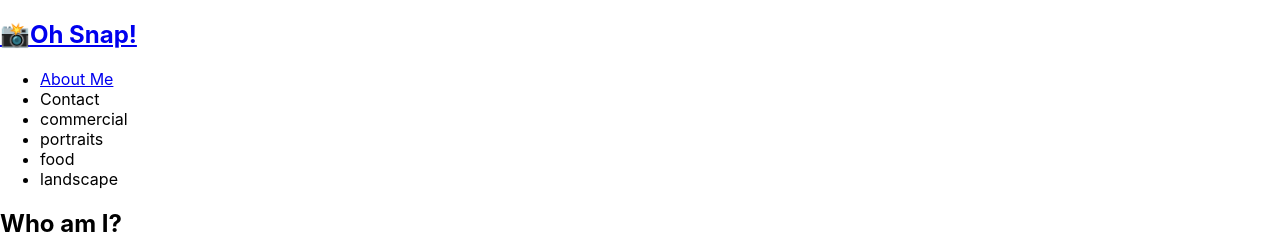
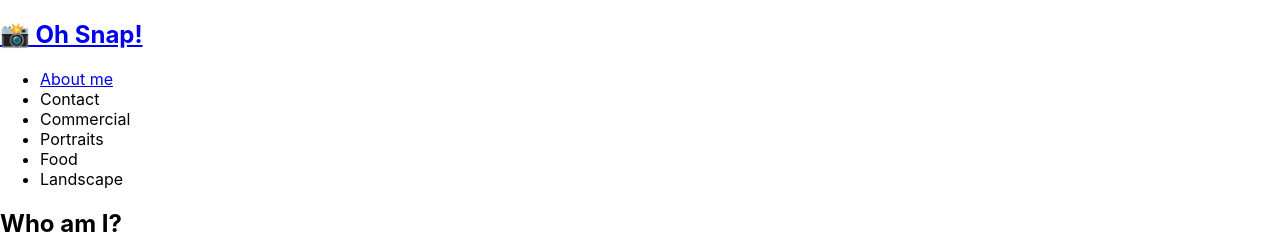
Before and after one commit to deoncole/photo-port, a React (Create React App) app: page / in a window 1280 px wide. Shown: the top 239 px of the page. Built offline with nearby package versions, Linux system fonts and the light colour scheme.

Commit message:
set up tests

```diff
--- a/src/components/Nav/index.js
+++ b/src/components/Nav/index.js
@@ -1,46 +1,52 @@
 import React from "react";
+import { capitalizeFirstLetter } from "../../utils/helpers";
 
-const Nav = ()=>{
-    const categories = [
-        {
-            name: "commercial",
-            description:
-                "Photos of grocery stores, food trucks, and other commercial projects",
-        },
-        { name: "portraits", description: "Portraits of people in my life" },
-        { name: "food", description: "Delicious delicacies" },
-        {
-            name: "landscape",
-            description: "Fields, farmhouses, waterfalls, and the beauty of nature",
-        },
+function Nav() {
+
+  const  categories = [
+    { name: 'commercial', description: 'Photos of grocery stores, food trucks, and other commercial projects' },
+    { name: 'portraits', description: 'Portraits of people in my life' },
+    { name: 'food', description: 'Delicious delicacies' },
+    { name: 'landscape', description: 'Fields, farmhouses, waterfalls, and the beauty of nature' }
   ];
 
-    function categorySelected(name) {
-        console.log(`${name} clicked`)
-    }
+  const handleClick = (item) => {
+    console.log(item);
+    return item;
+  };
 
-    return(
-        <header>
+  return (
+    <header className="flex-row px-1">
       <h2>
-                <a href="/"><span role="img" aria-label="camera">📸</span>Oh Snap!</a>
+        <a data-testid="link" href="/">
+          <span role="img" aria-label="camera"> 📸</span> Oh Snap!
+        </a>
       </h2>
       <nav>
         <ul className="flex-row">
           <li className="mx-2">
-                        <a href="#about">About Me</a>
+            <a data-testid="about" href="#about" onClick={() => handleClick("About")}>
+              About me
+            </a>
           </li>
-                    <li>
-                        <span>Contact</span>
+          <li className={"mx-2"}>
+            <span onClick={() => handleClick('Contact')}>
+              Contact
+            </span>
           </li>
-                    {categories.map((category)=>(
-                        <li className="mx-1" key={category.name}>
-                            <span onClick={()=> categorySelected(category.name)}>{category.name}</span>
+          {
+            categories.map((category) => (
+              <li className="mx-1" key={category.name} >
+                <span onClick={() => { handleClick(category.name); }}>
+                 {capitalizeFirstLetter(category.name)}
+                </span>
               </li>
-                    ))}
+            ))
+          }
         </ul>
       </nav>
     </header>
-    )
+  );
 }
 
 export default Nav;
```
Also changed, not shown: 2 other files (tests, documents, lock files or other folders). Lines whose indentation alone changed are shown as unchanged.
